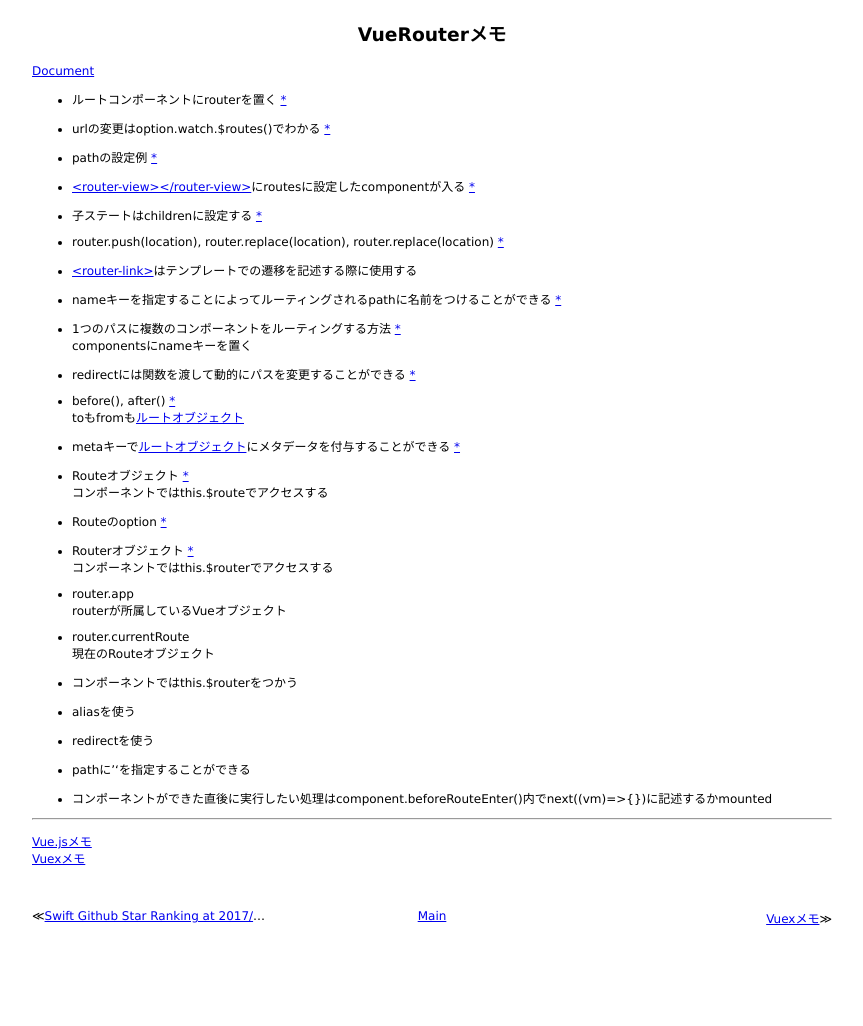
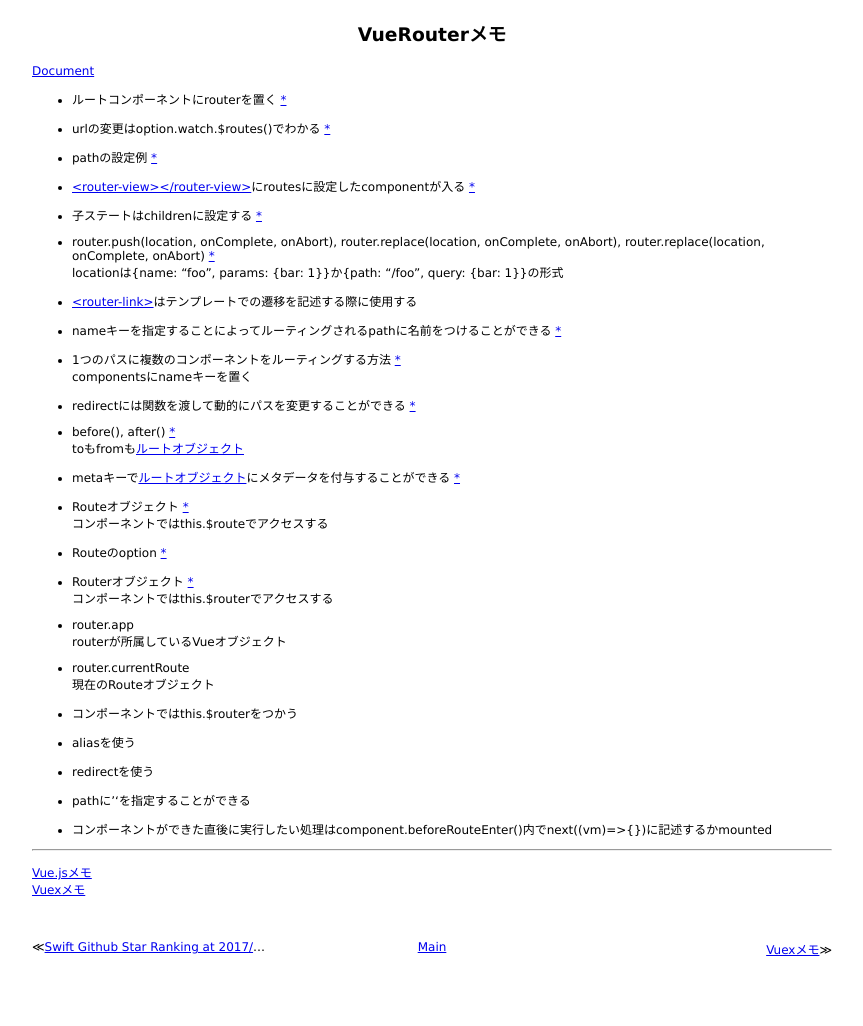
Before and after one commit to 38elements/38elements.github.com, a Jekyll site: the page built from _posts/2017-01-15-vue-router.md, in a window 1280 px wide. Shown: the whole page, without its empty margins (208-1071 px from the left). Built offline with Jekyll 4.4.1, drawn with Linux system fonts in a browser that asks for light colours; before the commit the page ends 995 px from its top, so only the background shows below that.

Commit message:
Update 2017-01-15-vue-router.md

```diff
--- a/_posts/2017-01-15-vue-router.md
+++ b/_posts/2017-01-15-vue-router.md
@@ -14,7 +14,8 @@ title: VueRouterメモ
 
 * 子ステートはchildrenに設定する [\*](https://router.vuejs.org/en/essentials/nested-routes.html)
 
-* router.push(location), router.replace(location), router.replace(location) [\*](https://router.vuejs.org/en/essentials/navigation.html)
+* router.push(location, onComplete, onAbort), router.replace(location, onComplete, onAbort), router.replace(location, onComplete, onAbort) [\*](https://router.vuejs.org/en/essentials/navigation.html)
+{% raw %}locationは{name: "foo", params: {bar: 1}}か{path: "/foo", query: {bar: 1}}の形式{% endraw %}
 
 * [&lt;router-link&gt;](https://router.vuejs.org/en/api/router-link.html)はテンプレートでの遷移を記述する際に使用する
 
```
